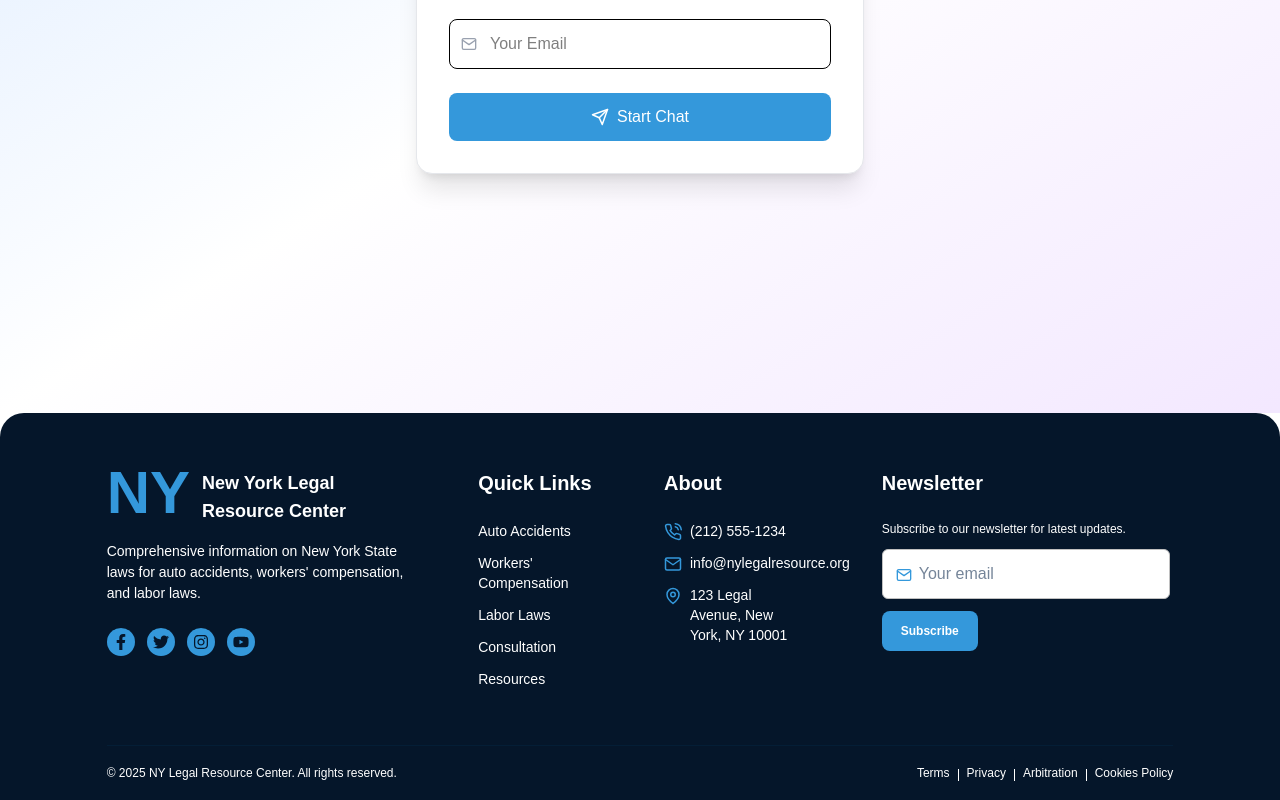
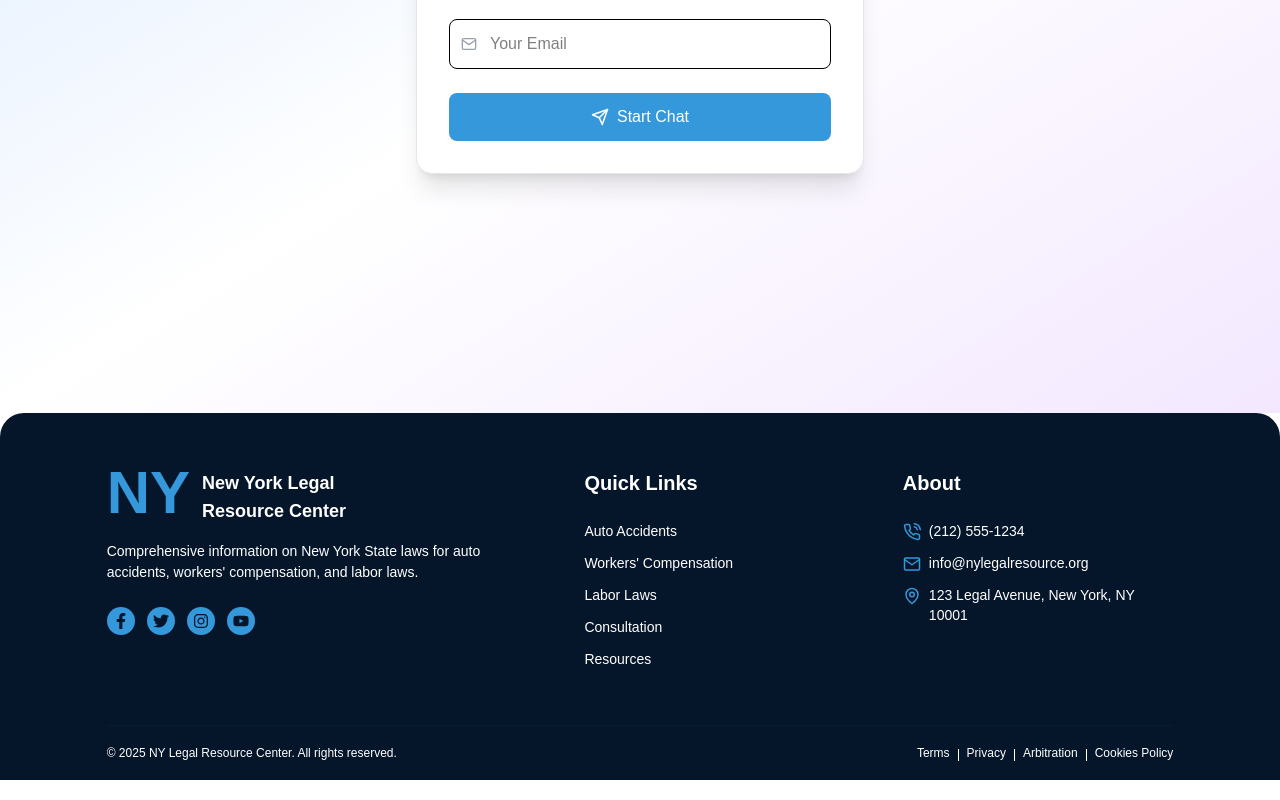
Before and after one commit to apera-softwares/NY-Legal-Resource-Center, a Next.js app: page /chat-bot in a window 1280 px wide. Shown: the part 387-1187 px from the top of the page. Built offline with nearby package versions, Linux system fonts and the light colour scheme.

Commit message:
compare and incorporate footer  section  new changes

```diff
--- a/src/components/Footer.tsx
+++ b/src/components/Footer.tsx
@@ -1,70 +1,21 @@
 "use client";
-import React, { useState } from "react";
+import React from "react";
 import Link from "next/link";
 import { FiPhoneCall } from "react-icons/fi";
 import { FiMail } from "react-icons/fi";
 import { GrLocation } from "react-icons/gr";
 import { FaFacebookF, FaTwitter, FaInstagram, FaYoutube } from "react-icons/fa";
-import axios from "axios";
-import toast, { Toaster } from "react-hot-toast";
-import Loader from "./common/Loader";
-import { BACKEND_API_BASE_URL } from "@/config/api";
+
+
 
 const Footer = () => {
-  const [email, setEmail] = useState("");
-  const [error, setError] = useState("");
-  const [loading, setLoading] = useState(false);
-
-  const handleSubscribe = async (e: React.FormEvent<HTMLFormElement>) => {
-    e.preventDefault();
-
-    if (!validateEmail()) return;
-    setLoading(true);
-    try {
-      await axios.post(`${BACKEND_API_BASE_URL}`, { email });
-      toast.success("subscribed successfully!");
-      setEmail("");
-      setError("");
-    } catch (err) {
-      if (axios.isAxiosError(err)) {
-        const message =
-          err.response?.data?.message ||
-          "Failed to subscribe, Please try again";
-        toast.error(message);
-      } else {
-        toast.error("Failed to subscribe, Please try again.");
-      }
-    } finally {
-      setLoading(false);
-    }
-  };
-
-  const validateEmail = () => {
-    let isValidEmail = true;
-    let tempError = "";
-
-    // email
-    const emailRegex = /^[a-zA-Z0-9._%+-]+@[a-zA-Z0-9.-]+\.[a-zA-Z]{2,}$/;
-    if (email.trim() === "") {
-      tempError = "Email is required";
-      isValidEmail = false;
-    } else if (!emailRegex?.test(email)) {
-      tempError = "Please enter a valid email";
-      isValidEmail = false;
-    } else {
-      tempError = "";
-    }
-    setError(tempError);
-    return isValidEmail;
-  };
 
   return (
     <section className="w-full bg-[#05162A] rounded-t-2xl lg:rounded-t-3xl">
-      <Toaster />
       <div className="w-full lg:max-w-5/6 mx-auto">
         <div className="w-full px-4 sm:px-6 lg:px-0">
-          <div className="grid grid-cols-2 md:col-span-3 lg:grid-cols-6 gap-y-16 gap-x-12  py-14">
-            <div className="col-span-2 md:col-span-3 lg:col-span-2 lg:pr-6">
+          <div className="w-full grid grid-cols-4  lg:grid-cols-7 gap-y-16 gap-x-12  py-14">
+            <div className="w-full col-span-4 lg:col-span-3  lg:pr-6">
               <div className="w-full mb-4">
                 <Link
                   href="/"
@@ -121,7 +72,7 @@ const Footer = () => {
               </ul>
             </div>
 
-            <div className="col-span-2 sm:col-span-1">
+            <div className="w-full col-span-4 sm:col-span-2  lg:col-span-2">
               <p className="text-lg lg:text-xl font-bold text-white mb-6">
                 Quick Links
               </p>
@@ -173,7 +124,7 @@ const Footer = () => {
               </ul>
             </div>
 
-            <div className="col-span-2 sm:col-span-1">
+            <div className="w-full col-span-4 sm:col-span-2  lg:col-span-2">
               <p className="text-lg lg:text-xl font-bold text-white mb-6">
                 About
               </p>
@@ -200,44 +151,6 @@ const Footer = () => {
                   </span>
                 </li>
               </ul>
-            </div>
-
-            <div className="col-span-2 md:col-span-1 lg:col-span-2 lg:pl-8">
-              <p className="text-lg lg:text-xl font-bold text-white mb-6">
-                Newsletter
-              </p>
-
-              <form onSubmit={handleSubscribe} className="">
-                <p className="text-xs text-white mb-3">
-                  Subscribe to our newsletter for latest updates.
-                </p>
-
-                <div className="">
-                  <div className="relative">
-                    <FiMail className="absolute  top-1/2 left-3 w-5 h-4 mt-[1px] text-primary -translate-y-1/2 " />
-                    <input
-                      type="email"
-                      name="email"
-                      placeholder="Your email"
-                      value={email}
-                      onChange={(e) => setEmail(e.target.value)}
-                      className=" w-full max-w-72 pl-9 p-3 text-text-base placeholder:text-text-muted transition-all duration-300 bg-white border border-[#C0C0C0] rounded-md focus:outline-none focus:border-primary"
-                    />
-                  </div>
-                  <span className="text-xs text-red-500">{error || ""}</span>
-                </div>
-
-                <button
-                  disabled={loading}
-                  className="w-24 inline-flex items-center justify-center px-6 py-3 mt-3 text-xs font-bold  text-white transition-all duration-300  bg-primary rounded-lg cursor-pointer disabled:cursor-not-allowed "
-                >
-                  {loading ? (
-                    <Loader className="text-xl text-white" />
-                  ) : (
-                    "Subscribe"
-                  )}
-                </button>
-              </form>
             </div>
           </div>
           <div className="py-4 border-t border-border-primary">
```
